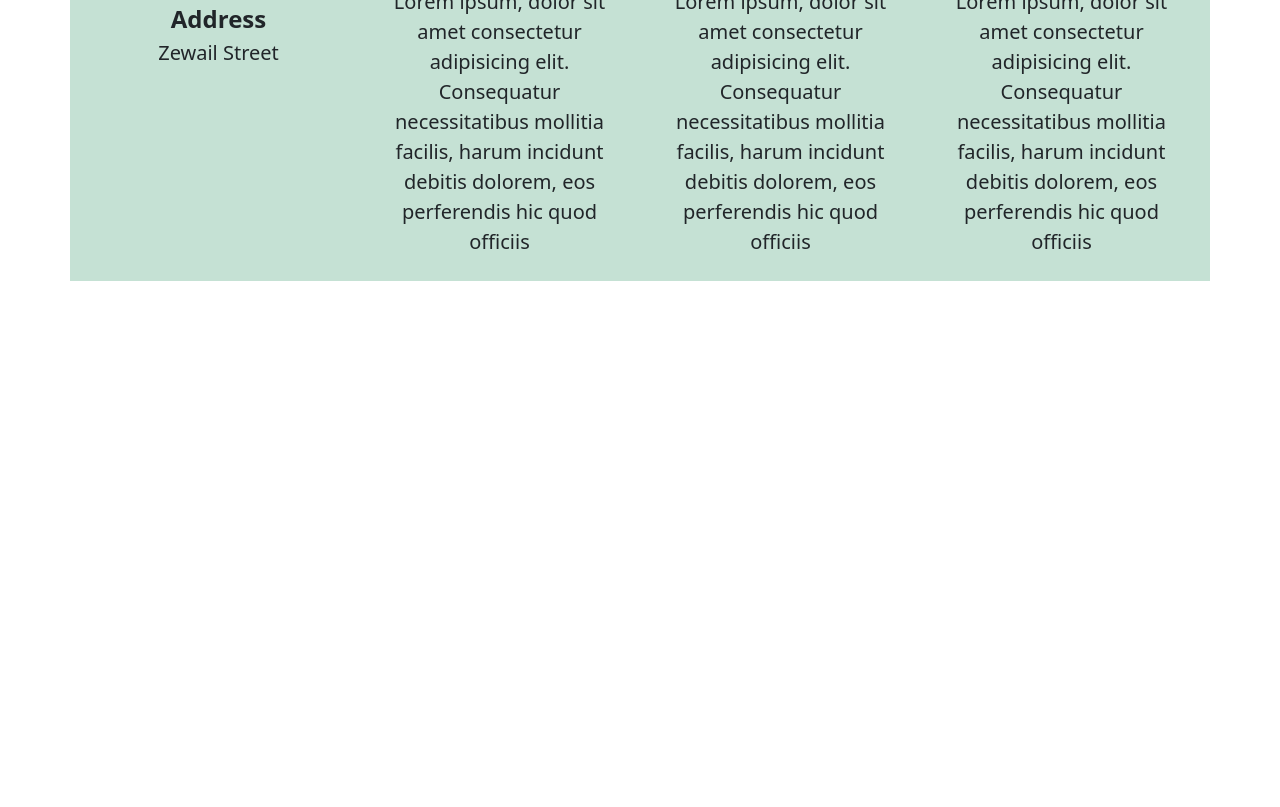
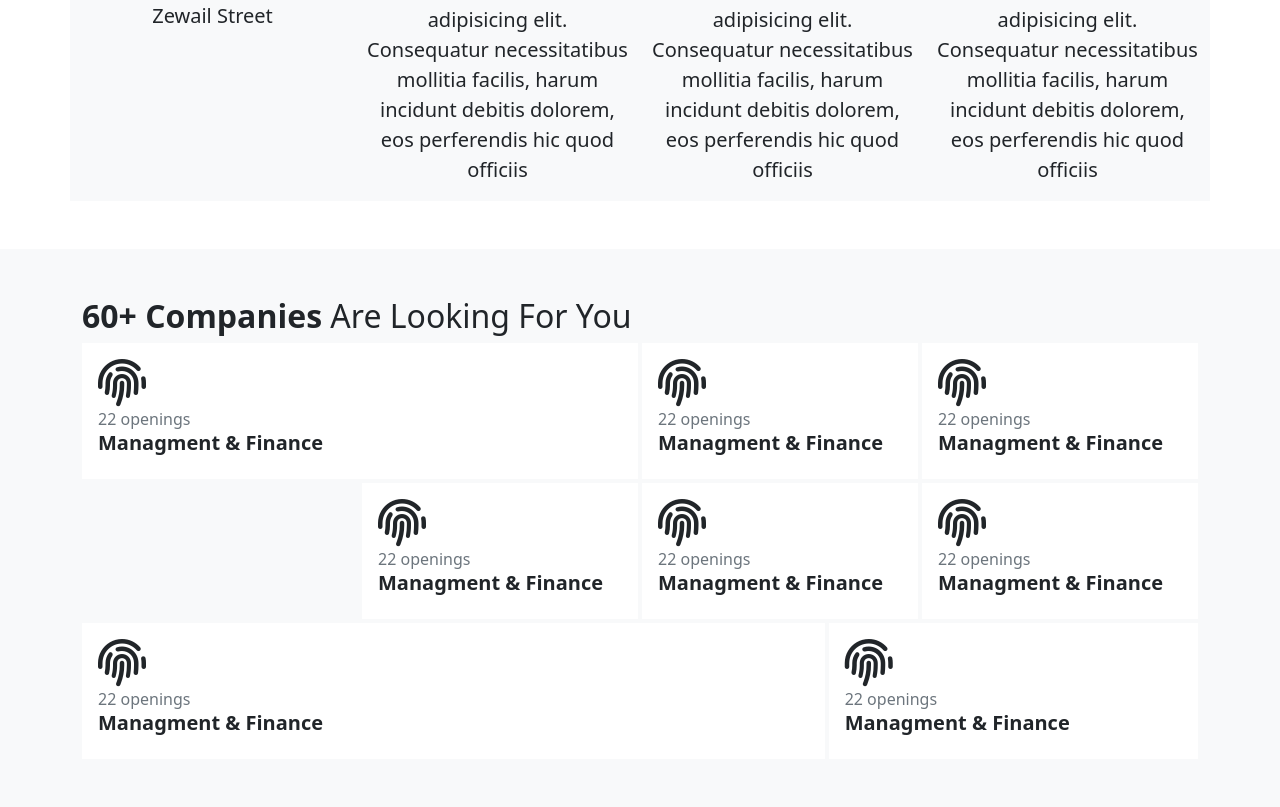
Before and after one commit to Tasneem-ELhagrasy/Task_1-bootstrap, a plain HTML site: page index.html in a window 1280 px wide. Shown: the part 653-1460 px from the top of the page. Before the commit the page ends 982 px from the top, so only its background shows below. Drawn offline with Linux system fonts and the light colour scheme.

Commit message:
comint&push

```diff
--- a/index.html
+++ b/index.html
@@ -9,7 +9,7 @@
 <body>
     <section id="profile" class="py-5 text-center">
         <div class="container">
-            <div class="row align-items-center bg-success p-2 text-dark bg-opacity-25">
+            <div class="row align-items-center bg-light">
                 <div class="col-md-3">
                     <img src="./img/photo_2023-07-07_19-36-39.jpg" class="w-100 rounded-circle" alt="photo">
                     <h4 class="fw-bold mt-2">Name</h4>
@@ -65,9 +65,71 @@
                                 <br>
                                 Lorem ipsum, dolor sit amet consectetur adipisicing elit. Consequatur necessitatibus
                                 mollitia facilis, harum incidunt debitis dolorem, eos perferendis hic quod officiis
-
                             </p>
                         </div>
+                    </div>
+                </div>
+            </div>
+        </div>
+    </section>
+    <section id="Jobs"class="bg-light py-5" >
+        <div class="container ">
+            <h2><span class="fw-bolder">60+ Companies </span>Are Looking For You</h2>
+            <div class="row g-1">
+                <div class="col-md-6">
+                    <div class="item bg-white p-3">
+                        <i class="fa-solid fa-fingerprint fa-3x"></i>
+                        <span class="d-block text-muted">22 openings</span>
+                    <h5 class="fw-bolder">Managment & Finance</h5>
+                    </div>
+                </div>
+                <div class="col-md-3">
+                    <div class="item bg-white p-3">
+                        <i class="fa-solid fa-fingerprint fa-3x"></i>
+                        <span class="d-block text-muted">22 openings</span>
+                    <h5 class="fw-bolder">Managment & Finance</h5>
+                    </div>
+                </div>
+                <div class="col-md-3">
+                    <div class="item bg-white p-3">
+                        <i class="fa-solid fa-fingerprint fa-3x"></i>
+                        <span class="d-block text-muted">22 openings</span>
+                    <h5 class="fw-bolder">Managment & Finance</h5>
+                    </div>
+                </div>
+                <div class=" offset-md-3 col-md-3">
+                    <div class="item bg-white p-3">
+                        <i class="fa-solid fa-fingerprint fa-3x"></i>
+                        <span class="d-block text-muted">22 openings</span>
+                    <h5 class="fw-bolder">Managment & Finance</h5>
+                    </div>
+                </div>
+                <div class="col-md-3">
+                    <div class="item bg-white p-3">
+                        <i class="fa-solid fa-fingerprint fa-3x"></i>
+                        <span class="d-block text-muted">22 openings</span>
+                    <h5 class="fw-bolder">Managment & Finance</h5>
+                    </div>
+                </div>
+                <div class="col-md-3">
+                    <div class="item bg-white p-3">
+                        <i class="fa-solid fa-fingerprint fa-3x"></i>
+                        <span class="d-block text-muted">22 openings</span>
+                    <h5 class="fw-bolder">Managment & Finance</h5>
+                    </div>
+                </div>
+                <div class="col-md-8">
+                    <div class="item bg-white p-3">
+                        <i class="fa-solid fa-fingerprint fa-3x"></i>
+                        <span class="d-block text-muted">22 openings</span>
+                    <h5 class="fw-bolder">Managment & Finance</h5>
+                    </div>
+                </div>
+                <div class="col-md-4">
+                    <div class="item bg-white p-3">
+                        <i class="fa-solid fa-fingerprint fa-3x"></i>
+                        <span class="d-block text-muted">22 openings</span>
+                    <h5 class="fw-bolder">Managment & Finance</h5>
                     </div>
                 </div>
             </div>
```
